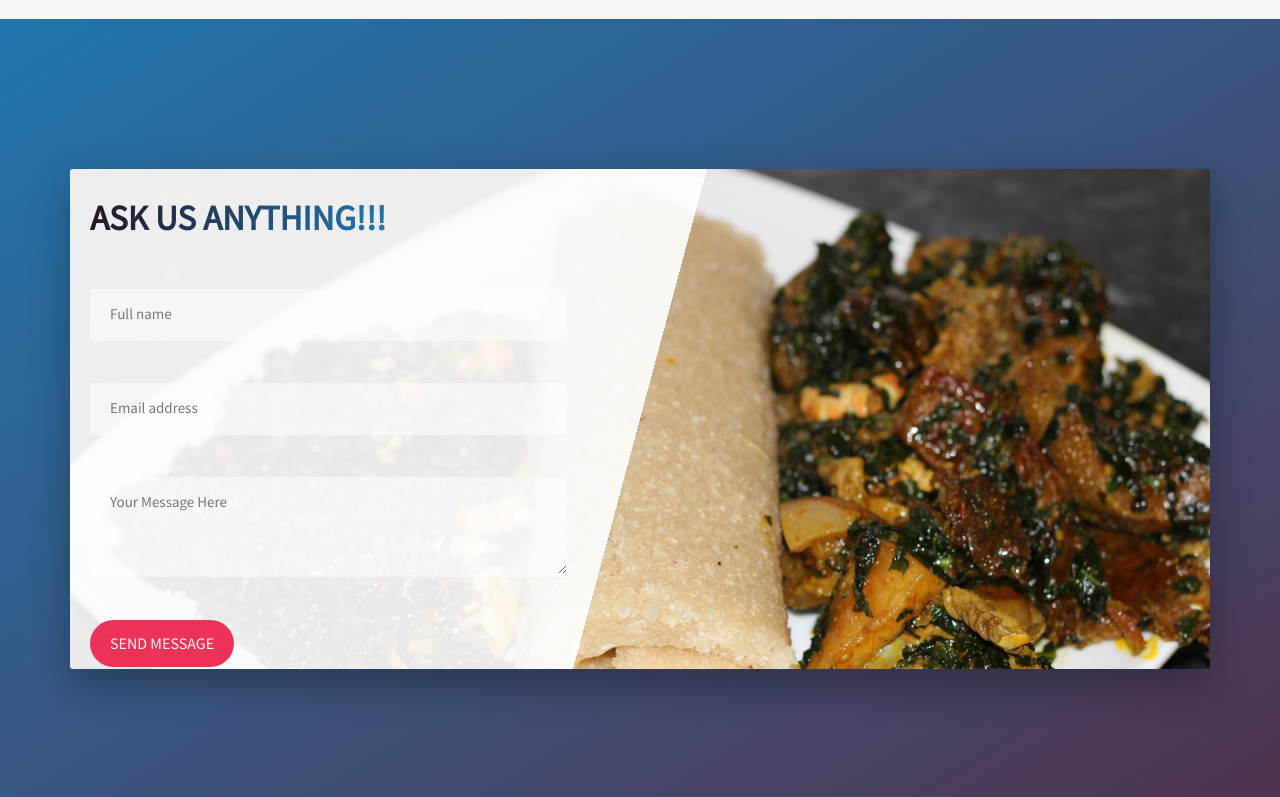
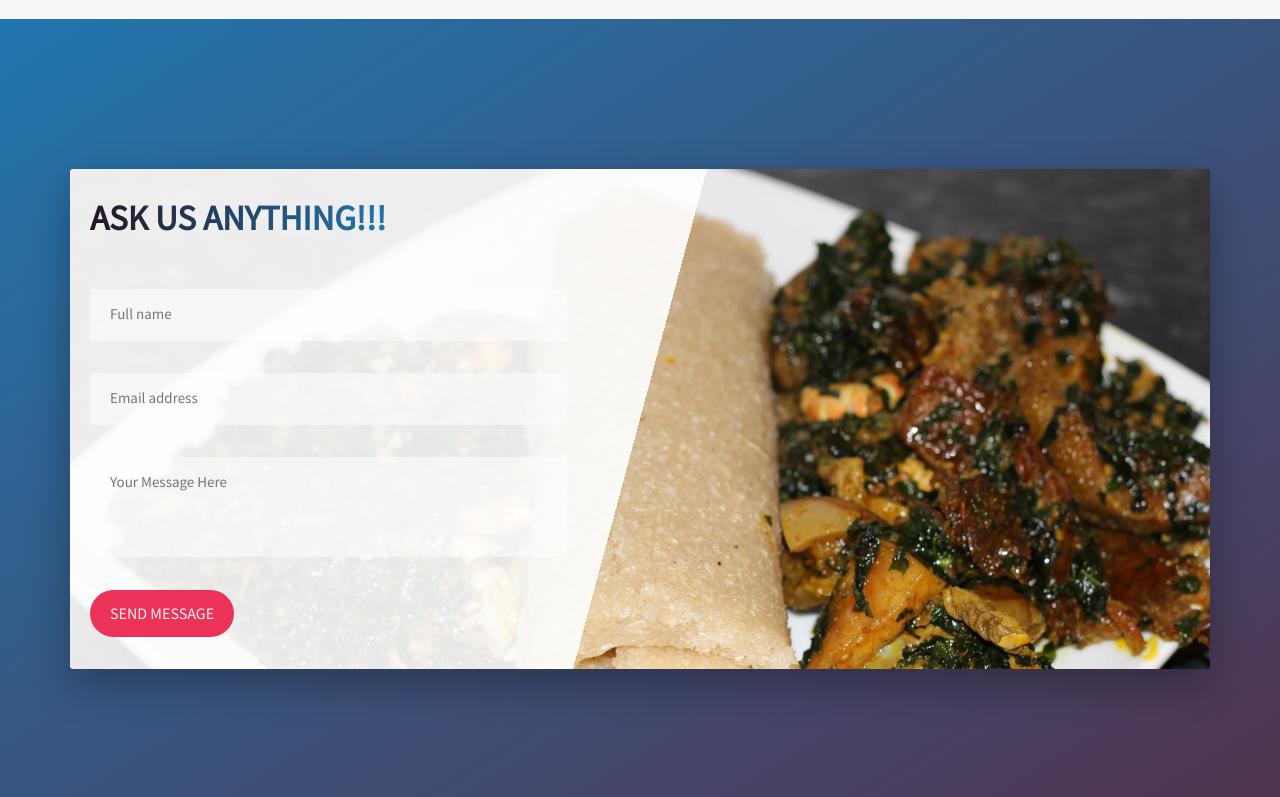
Before and after one commit to haywhyze/fast-food-fast, a website: page UI/index.html in a window 1280 px wide. Shown: the part 1373-2170 px from the top of the page. Drawn offline with Linux system fonts and the light colour scheme.

Commit message:
fixed button margin on home/#contact-us

```diff
--- a/UI/index.html
+++ b/UI/index.html
@@ -84,7 +84,7 @@
                                 </div>
 
                                 <div class="form__group">
-                                    <textarea class="form__textarea" name="message" id="message" placeholder="Your Message Here"></textarea>
+                                    <textarea class="form__textarea" name="message" id="message" placeholder="Your Message Here" resize="none"></textarea>
                                     <label for="message" class="form__label">Your Message Here</label>
                                 </div>
 
--- a/UI/sass/components/_form.scss
+++ b/UI/sass/components/_form.scss
@@ -2,7 +2,7 @@
     padding: 2rem;
 
     &__group:not(:last-child) {
-        margin-bottom: 2rem;
+        margin-bottom: 1rem;
     }
 
     &__input,
@@ -30,6 +30,7 @@
 
     &__textarea {
         height: 10rem;
+        resize: none;
     }
 
     &__label {
```
Also changed, not shown: UI/css/style.css.
